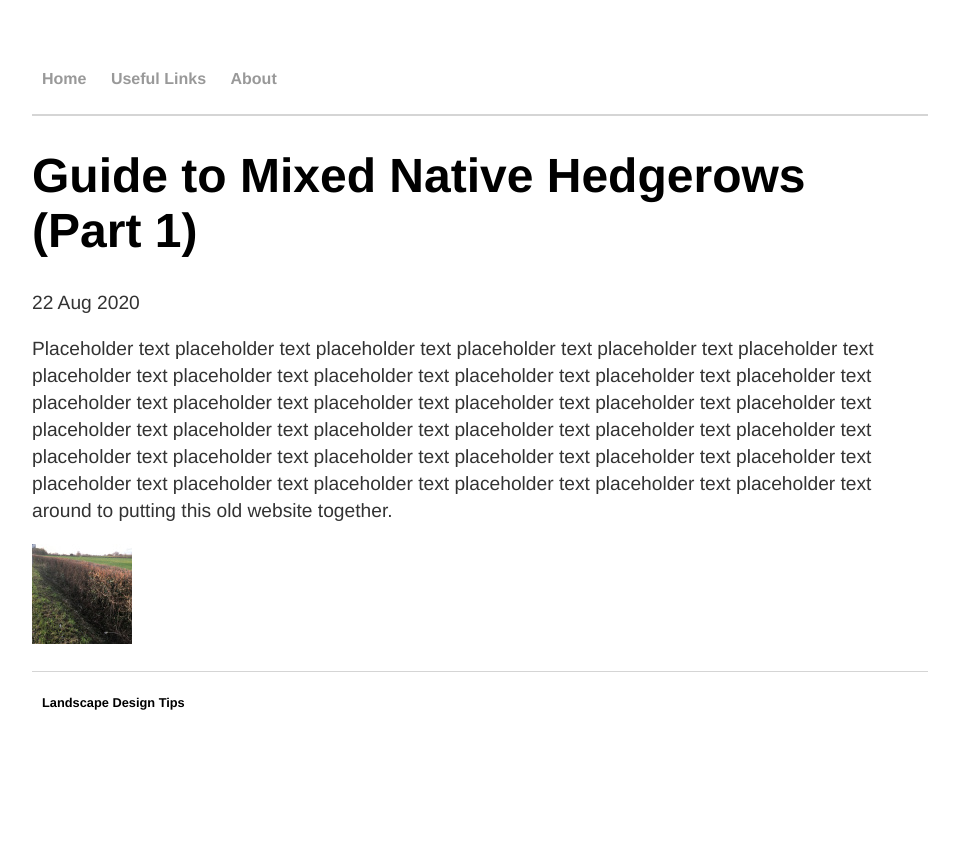
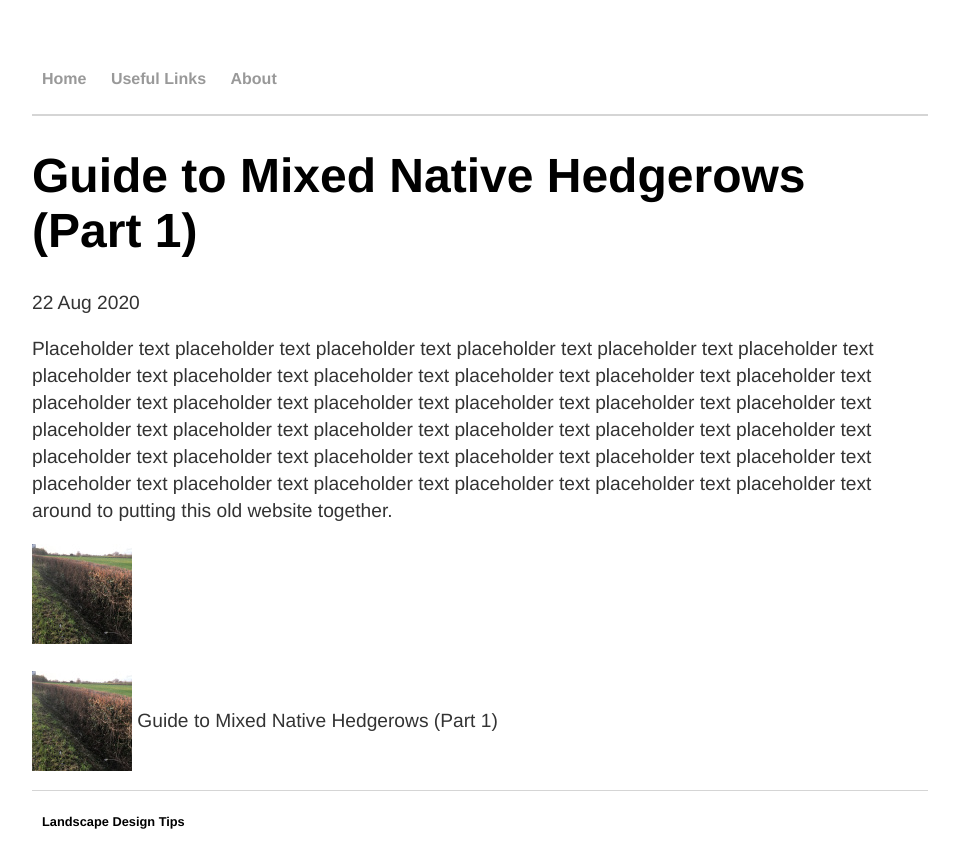
Before and after one commit to Quixoty/ORIG, a Jekyll site: the page built from _posts/2020-08-22-Guide to mixed native hedgerows (part 1).md, in a window 1280 px wide. Shown: the top 868 px of the page, without its empty margins (160-1119 px from the left). Built offline with Jekyll 4.4.1, drawn with Linux system fonts in a browser that asks for light colours.

Commit message:
Update 2020-08-22-Guide to mixed native hedgerows (part 1).md

```diff
--- a/_posts/2020-08-22-Guide to mixed native hedgerows (part 1).md
+++ b/_posts/2020-08-22-Guide to mixed native hedgerows (part 1).md
@@ -7,3 +7,7 @@ date: 2020-08-22
 Placeholder text placeholder text placeholder text placeholder text placeholder text placeholder text placeholder text placeholder text placeholder text placeholder text placeholder text placeholder text placeholder text placeholder text placeholder text placeholder text placeholder text placeholder text placeholder text placeholder text placeholder text placeholder text placeholder text placeholder text placeholder text placeholder text placeholder text placeholder text placeholder text placeholder text placeholder text placeholder text placeholder text placeholder text placeholder text placeholder text around to putting this old website together.
 
 <img src="/assets/images/nativehedge1-100.JPG" alt="hi" class="inline"/>
+
+
+<img src="/assets/images/nativehedge1-100.JPG" style="vertical-align: middle;" width="100px"/>
+<span style="vertical-align: middle;">Guide to Mixed Native Hedgerows (Part 1)</span>
```
